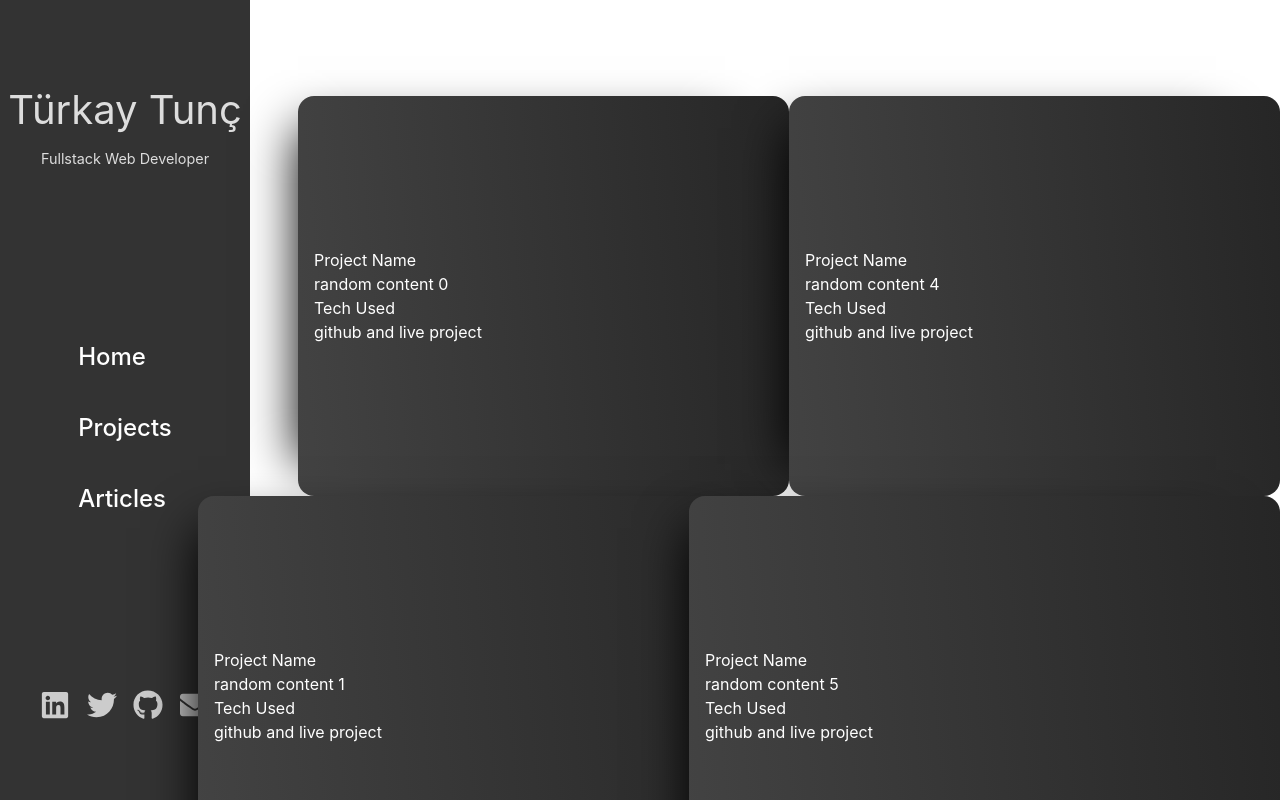
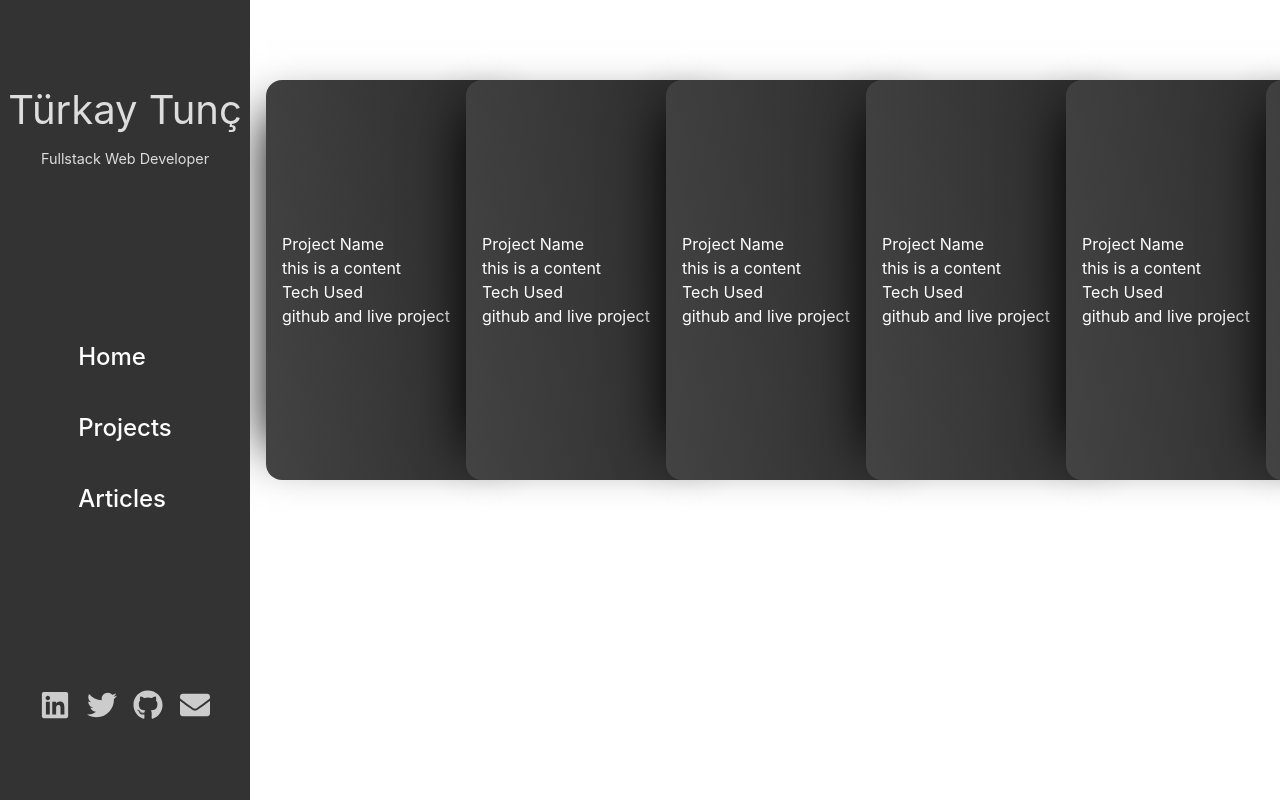
Before and after one commit to turkaytunc/portfolio, a React (Create React App) app: page /portfolio/projects in a window 1280 px wide. Shown: the top 800 px of the page. Built offline with nearby package versions, Linux system fonts and the light colour scheme.

Commit message:
update: projects section layout

```diff
--- a/src/components/projects/Projects.tsx
+++ b/src/components/projects/Projects.tsx
@@ -3,39 +3,93 @@ import Project from './project/Project';
 import './projects.scss';
 
 const Projects = () => {
-  const arr = [];
+  return (
+    <div className="projects-container">
+      <div className="projects-row">
+        <Project
+          title="Markdown Previewer"
+          imageSource="md-prev.png"
+          techs={['Sass', 'Regex', 'Reactjs', 'TravisCI', 'Bash', 'Jest']}
+          content="this is a content"
+          githubLink="https://github.com/turkaytunc/md-prev"
+          liveProjectLink="https://turkaytunc.github.io/md-prev/"
+        />
+        <Project
+          title="Study Timer"
+          imageSource="study-timer.png"
+          techs={['Sass', 'Jest', 'Reactjs', 'TravisCI', 'Codecov']}
+          content="this is a content"
+          githubLink="https://github.com/turkaytunc/study-timer"
+          liveProjectLink="https://turkaytunc.github.io/study-timer/"
+        />
+        <Project
+          title="Chef"
+          imageSource="food.jpg"
+          techs={['Reactjs', 'Axios', 'Sass']}
+          content="this is a content"
+          githubLink="https://github.com/turkaytunc/recipe-app"
+          liveProjectLink="https://turkaytunc.github.io/recipe-app/"
+        />
+        <Project
+          title="Random Quote Machine"
+          imageSource="random-quote-machine.png"
+          techs={['Sass', 'Jest', 'Reactjs', 'TravisCI', 'Coveralls', 'fetchAPI']}
+          content="this is a content"
+          githubLink="https://github.com/turkaytunc/random-quote-machine"
+          liveProjectLink="https://turkaytunc.github.io/random-quote-machine/"
+        />
 
-  for (let i = 0; i < 16; i += 1) {
-    arr.push(<Project key={Math.random()} content={`random content ${i}`} />);
-  }
+        <Project
+          title="Digital Clock"
+          imageSource="digital-clock.png"
+          techs={['Sass', 'Jest', 'TravisCI', 'Coveralls', 'fetchAPI']}
+          content="this is a content"
+          githubLink="https://github.com/turkaytunc/digital-clock"
+          liveProjectLink="https://turkaytunc.github.io/digital-clock/"
+        />
 
-  return (
-    <section className="projects-container">
-      <div className="project-container">
-        {arr.map((item, i) => {
-          if (i < arr.length / 4) return item;
-          return null;
-        })}
+        <Project
+          title="Restful API"
+          imageSource="rest.jpg"
+          techs={['MongoDB', 'Mongoose', 'Nodejs']}
+          content="this is a content"
+          githubLink="https://github.com/turkaytunc/rest-api-practice"
+        />
+        <Project
+          title="Random Color Generator"
+          imageSource="random-color-generator.png"
+          techs={['Reactjs', 'Css']}
+          content="this is a content"
+          githubLink="https://github.com/turkaytunc/random-color-generator"
+          liveProjectLink="https://turkaytunc.github.io/random-color-generator/"
+        />
+        <Project
+          title="First Person Character Controller"
+          imageSource="fps-controller.png"
+          techs={['C#', 'Unity', 'GLSL']}
+          content="this is a content"
+          githubLink="https://github.com/turkaytunc/3D-character-controller"
+        />
+
+        <Project
+          title="Password Generator"
+          imageSource="password-generator.png"
+          techs={['Reactjs', 'Jest', 'Sass', 'Hooks']}
+          content="this is a content"
+          githubLink="https://github.com/turkaytunc/pass-gen"
+          liveProjectLink="https://turkaytunc.github.io/pass-gen/"
+        />
+
+        <Project
+          title="Space Shooter"
+          imageSource="space-shooter.png"
+          techs={['GIMP', 'Aseprite', 'Unity', 'C#', 'GLSL']}
+          content="this is a content"
+          githubLink="https://github.com/turkaytunc/Racon"
+          liveProjectLink="https://turkaytunc.itch.io/racon"
+        />
       </div>
-      <div className="project-container">
-        {arr.map((item, i) => {
-          if (i >= arr.length / 4 && i < arr.length / 2) return item;
-          return null;
-        })}
-      </div>
-      <div className="project-container">
-        {arr.map((item, i) => {
-          if (i >= arr.length / 2 && i < arr.length / (4 / 3)) return item;
-          return null;
-        })}
-      </div>
-      <div className="project-container">
-        {arr.map((item, i) => {
-          if (i > arr.length / (4 / 3)) return item;
-          return null;
-        })}
-      </div>
-    </section>
+    </div>
   );
 };
 
--- a/src/components/projects/projects.scss
+++ b/src/components/projects/projects.scss
@@ -1,65 +1,33 @@
 .projects-container {
   display: flex;
   flex-direction: column;
+  grid-template-columns: 1fr;
+
   position: relative;
-  padding-bottom: 10rem;
-  justify-content: center;
-  align-items: center;
-}
+  overflow-x: hidden;
+  &::-webkit-scrollbar {
+    display: block;
+    max-width: 25px;
+    height: 15px;
+  }
 
-.project-container {
-  margin-top: 1rem;
-  justify-content: center;
-  align-items: center;
-  width: 100%;
-  &:first-child {
-    margin-top: 5rem;
+  &::-webkit-scrollbar-track {
+    background: #ccc;
+    border-top-left-radius: 5px;
+    border-bottom-left-radius: 5px;
+  }
+
+  &::-webkit-scrollbar-thumb {
+    background: #454545;
+    border-radius: 5px;
+    box-shadow: inset 2px 2px 2px rgba(97, 97, 97, 0.7), inset -2px -2px 2px rgba(97, 97, 97, 0.7);
   }
 }
 
-@media screen and (min-width: 768px) {
-  .projects-container {
-    padding-top: 5rem;
-    padding-left: 3rem;
-  }
-
-  .project-container {
-    margin-top: 1rem;
-    &:first-child {
-      margin-top: 1rem;
-    }
-  }
+.projects-row {
+  display: flex;
+  flex-direction: row;
+  padding: 5rem 1rem 2rem 1rem;
+  overflow-x: scroll;
+  width: calc(100vw - 250px);
 }
-
-@media screen and (min-width: 1024px) {
-  .projects-container {
-    display: grid;
-    grid-template-columns: repeat(2, minmax(200px, 1fr));
-    grid-template-rows: 1fr 1fr;
-  }
-  .project-container {
-    margin-top: 1rem;
-    &:first-child {
-      margin-top: 1rem;
-    }
-  }
-}
-
-@media screen and (min-width: 1600px) {
-  .projects-container {
-    display: grid;
-
-    grid-template-columns: repeat(4, 300px);
-    gap: 1rem;
-    grid-template-rows: none;
-    justify-content: flex-start;
-    align-items: flex-start;
-    margin-bottom: 5rem;
-  }
-  .project-container {
-    margin-top: 1rem;
-    &:first-child {
-      margin-top: 1rem;
-    }
-  }
-}
```
